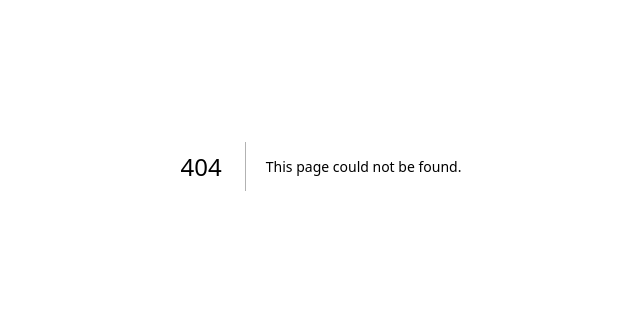
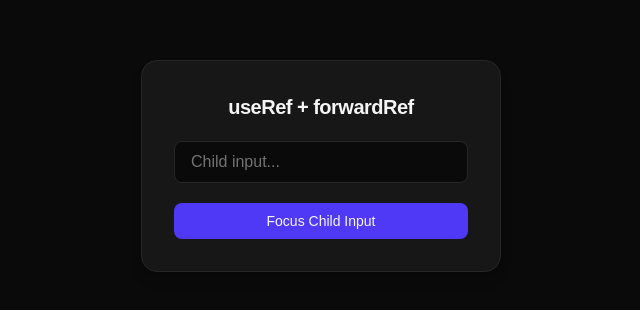
Before and after one commit to Rajender-01/react-hooks-journey, a Next.js app: page /hooks/useImperativeHandle/basic in a window 1280 px wide. Before the commit this address had no page. Shown: the part 234-544 px from the top of the page, without its empty margins (319-959 px from the left). Built offline with nearby package versions, Linux system fonts and the light colour scheme.

Commit message:
Add Parent and Child components with useImperativeHandle for input focus control

```diff
--- /dev/null
+++ b/src/app/hooks/useImperativeHandle/basic/page.tsx
@@ -0,0 +1,11 @@
+import Parent from "@/src/hooks-learning/03-advance-hooks/useImperativeHandle/basic/Parent"
+
+const page = () => {
+  return (
+    <div>
+      <Parent/>
+    </div>
+  )
+}
+
+export default page
--- /dev/null
+++ b/src/hooks-learning/03-advance-hooks/useImperativeHandle/basic/Child.tsx
@@ -0,0 +1,36 @@
+"use client";
+import { forwardRef, useImperativeHandle, useRef } from "react";
+
+type ChildRef = {
+  focusInput: () => void;
+};
+
+const Child = forwardRef<ChildRef>((_, ref) => {
+  console.log("child re-render");
+
+  const inputRef = useRef<HTMLInputElement | null>(null);
+
+  useImperativeHandle(ref, () => ({
+    focusInput() {
+      inputRef.current?.focus();
+    },
+  }));
+
+  return (
+    <div>
+      <input
+        ref={inputRef}
+        type="text"
+        placeholder="Child input..."
+        className="w-full px-4 py-2 rounded-lg
+        bg-neutral-950 border border-neutral-800
+        focus:outline-none focus:ring-2 focus:ring-indigo-500
+        placeholder:text-neutral-500"
+      />
+    </div>
+  );
+});
+
+Child.displayName = "Child";
+
+export default Child;
--- /dev/null
+++ b/src/hooks-learning/03-advance-hooks/useImperativeHandle/basic/Parent.tsx
@@ -0,0 +1,38 @@
+"use client";
+import { useRef } from "react";
+import Child from "./Child";
+
+type ChildRef = {
+  focusInput: () => void;
+};
+
+const Parent = () => {
+  console.log("parent-re-render");
+
+  const childRef = useRef<ChildRef | null>(null);
+
+  return (
+    <div className="min-h-screen bg-neutral-950 text-neutral-100 flex items-center justify-center p-6">
+      <div className="bg-neutral-900 border border-neutral-800 rounded-2xl p-8 w-90 space-y-5 shadow-lg">
+
+        <h1 className="text-xl font-semibold tracking-tight text-center">
+          useRef + forwardRef
+        </h1>
+
+        <Child ref={childRef} />
+
+        <button
+          onClick={() => childRef.current?.focusInput()}
+          className="w-full px-4 py-2 rounded-lg
+          bg-indigo-600 hover:bg-indigo-500 transition
+          text-sm font-medium"
+        >
+          Focus Child Input
+        </button>
+
+      </div>
+    </div>
+  );
+};
+
+export default Parent;
```
